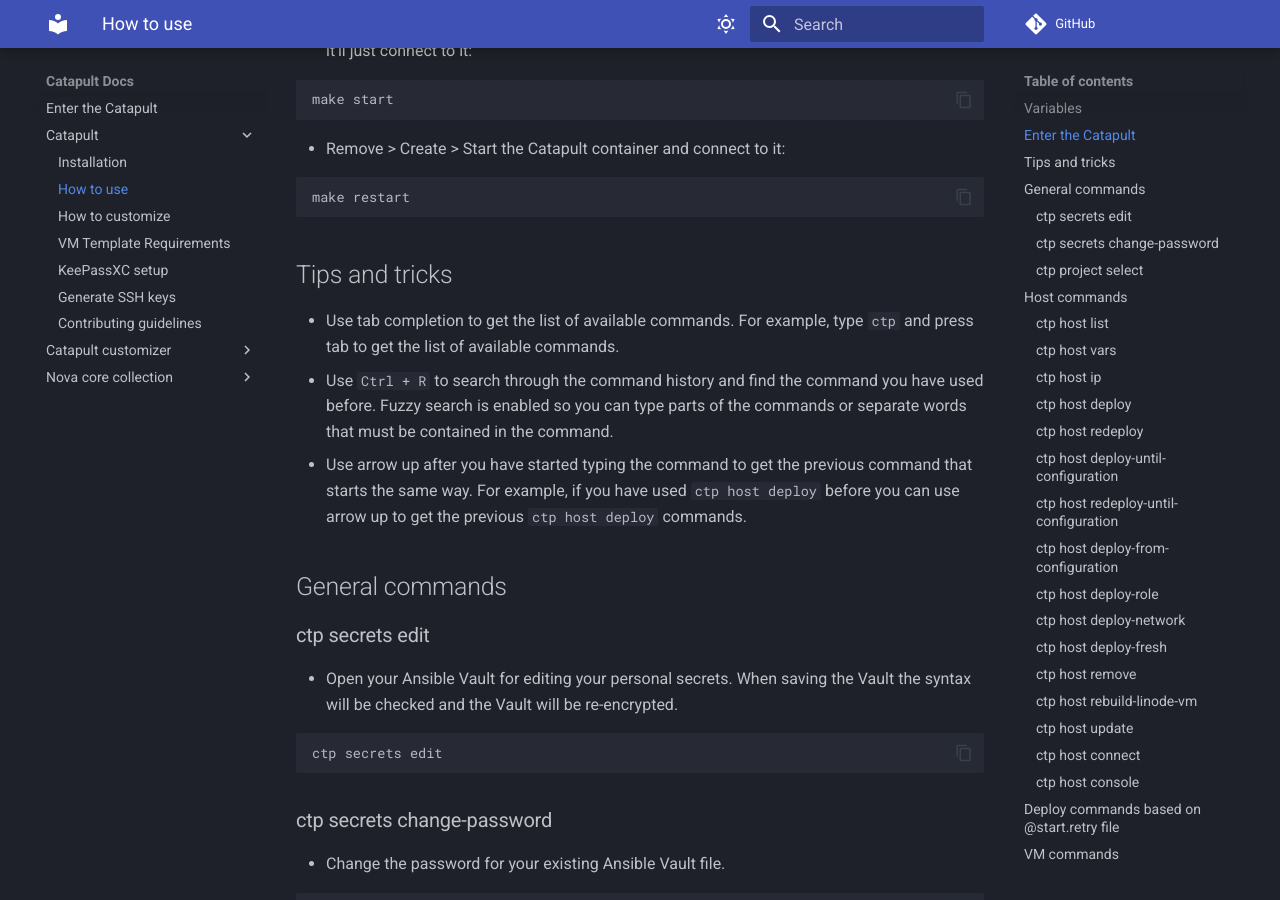
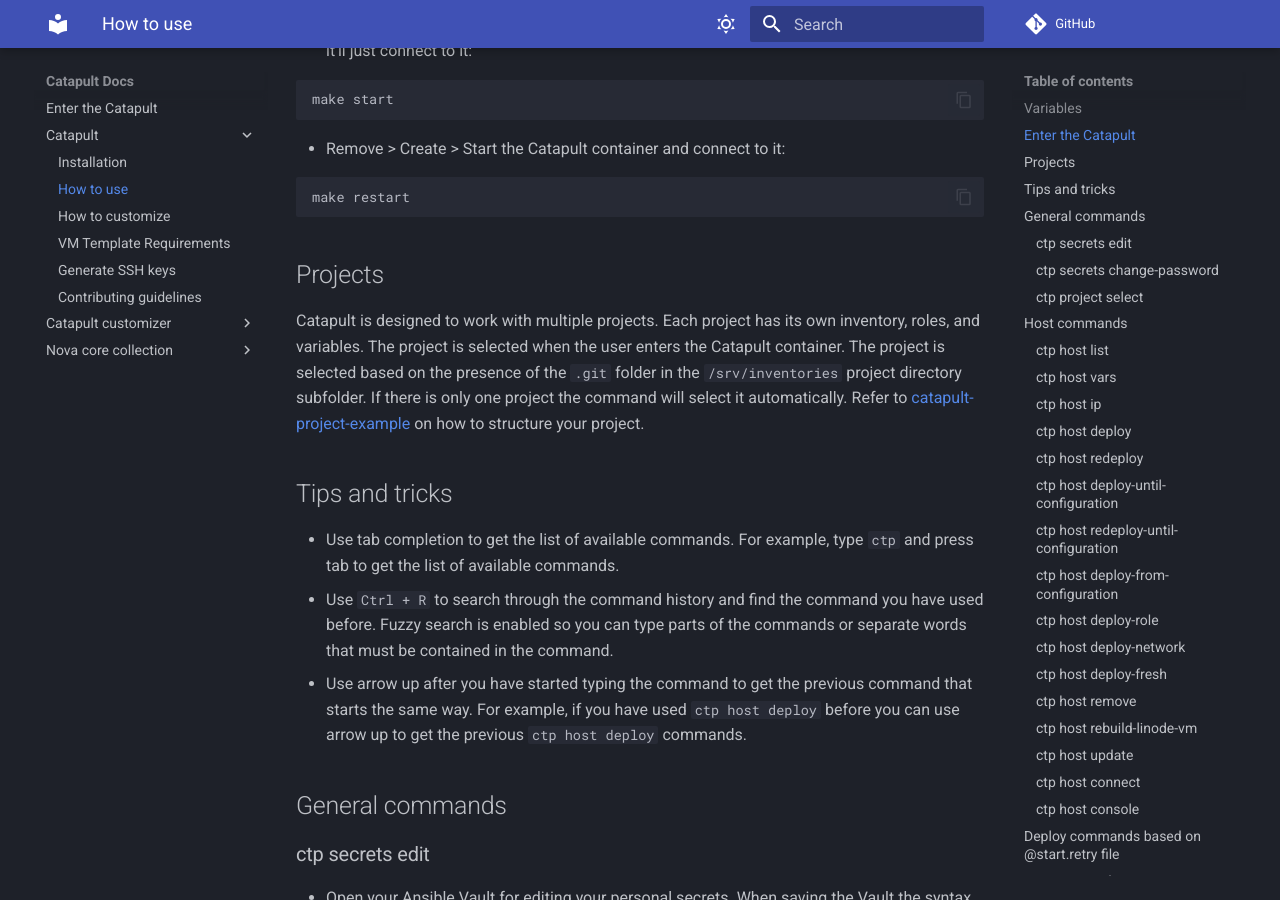
Before and after one commit to ClarifiedSecurity/catapult-docs, an MkDocs documentation site: the page built from docs/catapult/02-how-to-use.md, in a window 1280 px wide and 900 px high, scrolled down 789 px. Built offline with MkDocs 1.6.1 and Material for MkDocs 9.7.7, drawn with Linux system fonts in a browser that asks for light colours; comment, search, counter and statistics services are not loaded.

Commit message:
CatapultBot update docs

````diff
--- a/docs/catapult/02-how-to-use.md
+++ b/docs/catapult/02-how-to-use.md
@@ -26,6 +26,10 @@ make start
 ```sh
 make restart
 ```
+
+## Projects
+
+Catapult is designed to work with multiple projects. Each project has its own inventory, roles, and variables. The project is selected when the user enters the Catapult container. The project is selected based on the presence of the `.git` folder in the `/srv/inventories` project directory subfolder. If there is only one project the command will select it automatically. Refer to [catapult-project-example](https://github.com/ClarifiedSecurity/catapult-project-example) on how to structure your project.
 
 ## Tips and tricks
 
````
Also changed, not shown: docs/catapult/01-installation.md (+1 -1 lines), docs/catapult/03-how-to-customize.md (+1 -1 lines), docs/catapult/90-set-up-keepass.md (deleted, +0 -13 lines).
